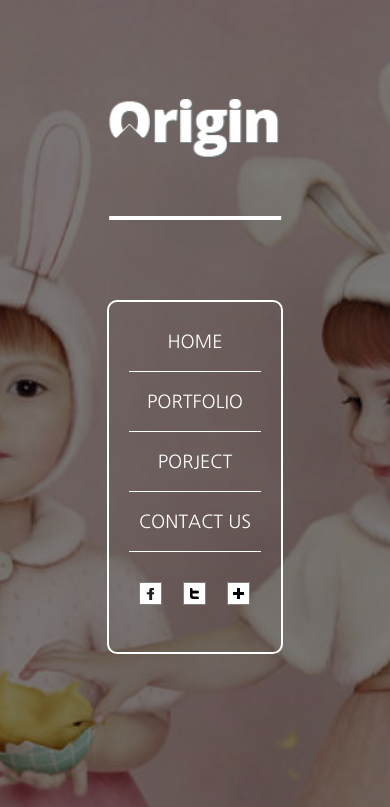
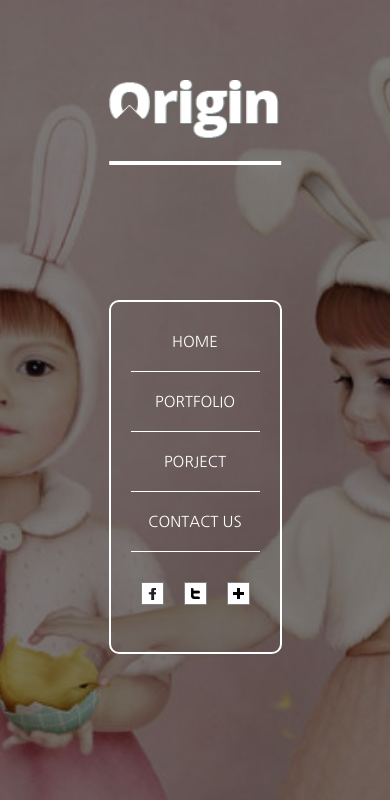
Before and after one commit to jumihongsee/origin_web, a plain HTML site: page index.html in a window 390 px wide. Shown: the top 807 px of the page. Drawn offline with nearby package versions, Linux system fonts and the light colour scheme.

Commit message:
second commit

```diff
--- a/css/style.css
+++ b/css/style.css
@@ -231,23 +231,24 @@ section article .dark .search img{display: block; height: 17px}
         background-repeat: no-repeat;
         background-size: cover; background-position: 50% 50%;
 
+
     }
     header:after{
         position: absolute; content: "";
         width: 100%; height: 100%;
         background: rgba(0,0,0,0.5);
     }
-    header .logo{position: relative; z-index: 3; padding-top: 10%;}
+    header .logo{position: relative; z-index: 3; }
     header .logo img{
         height: 60px;
     }
     header{
         position: relative;
-        width: 100%; height: 100vh;
+        width: 100%; height: 800px;
     }
     header .logo:after{
         content: ""; position: absolute; width: 100%;
-        left: 50%; bottom: 0%; transform: translateX(-50%);
+        left: 50%; bottom: 25%; transform: translateX(-50%);
         background: #fff;height: 4px;
     }
     header nav{
@@ -259,10 +260,10 @@ section article .dark .search img{display: block; height: 17px}
     header nav{
         border: 2px solid #fff;
         border-radius: 10px;
-        padding: 10px 20px
+        padding: 10px 20px ;
     }
     header nav ul li{border-bottom: 1px solid #fff; transition: border-bottom 0.5s;}
-    header nav ul li a{transition: color 0.5s;}
+    header nav ul li a{transition: color 0.5s; font-size: 15px;}
     header nav ul li:hover a:after{opacity: 0;}
     header nav ul li:hover a{color:#6ab3b2;}
     header nav ul li:hover {border-bottom: 1px solid #6ab3b2;}
```
